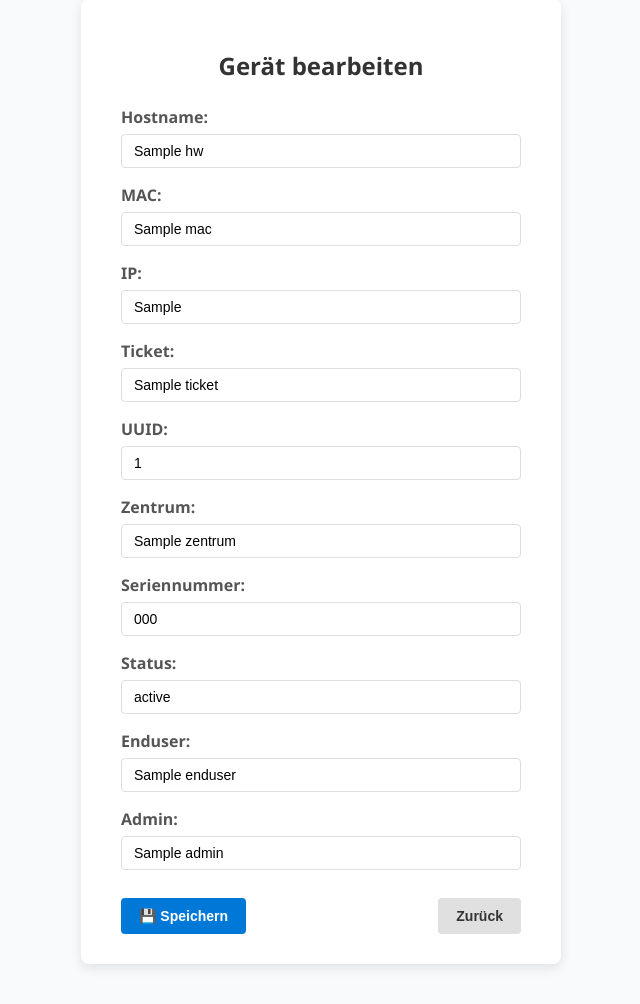
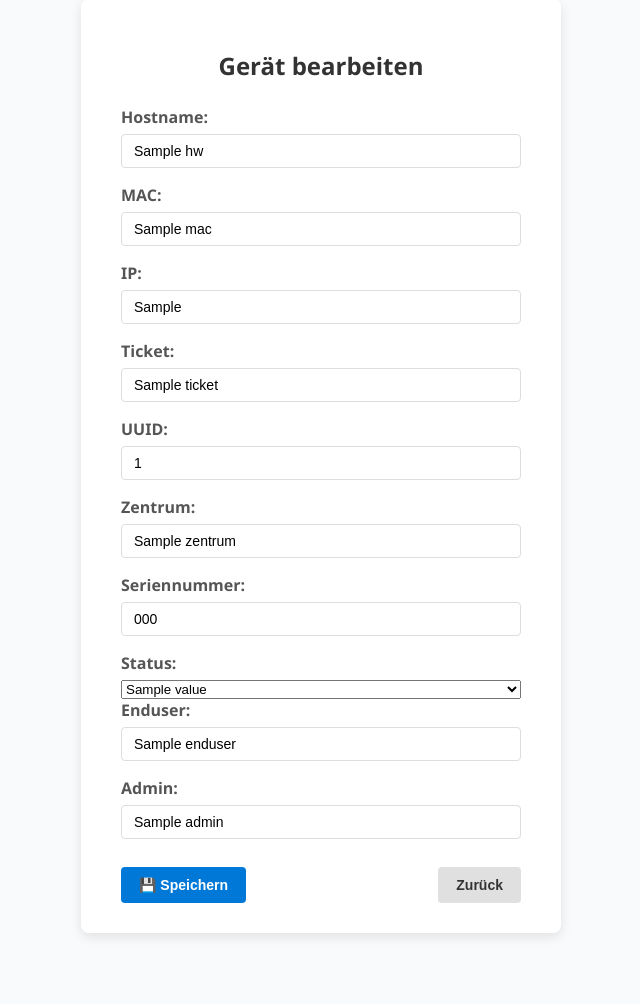
Before and after one commit to natnaelab/inventory-htmx-fastapi, a FastAPI app: template templates/edit_form.html in a window 1280 px wide. Shown: the part 41-1045 px from the top of the page, without its empty margins (319-959 px from the left). After the commit the page ends 978 px from the top, so only its background shows below. Run offline with FastAPI, Linux system fonts and the light colour scheme; the template is opened without the code that fills it: most values are stand-ins (such as "Sample title", 1, 10 or a date in 2020).

Commit message:
edit form gefixed

```diff
--- a/templates/edit_form.html
+++ b/templates/edit_form.html
@@ -109,7 +109,11 @@
             <input id="seriennumber" type="text" name="seriennumber" value="{{ hw.seriennumber }}" />
 
             <label for="status">Status:</label>
-            <input id="status" type="text" name="status" value="{{ hw.status }}" required />
+                <select name="status" id="status" required>
+                {% for status in StatusEnum %}
+                    <option value="{{ status.name }}" {% if hw.status == status %}selected{% endif %}>{{ status.value }}</option>
+                {% endfor %}
+                </select>
 
             <label for="enduser">Enduser:</label>
             <input id="enduser" type="text" name="enduser" value="{{ hw.enduser }}" />
```
